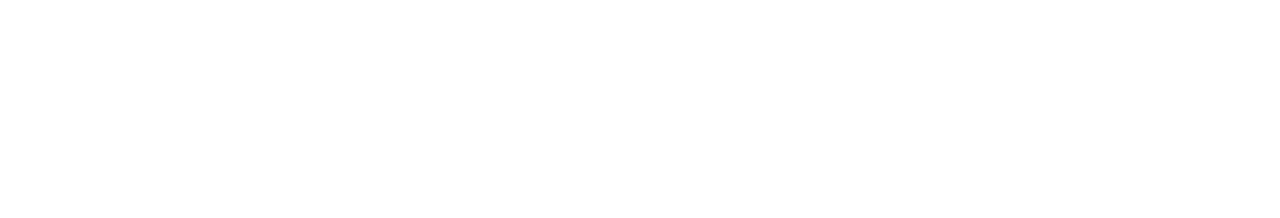
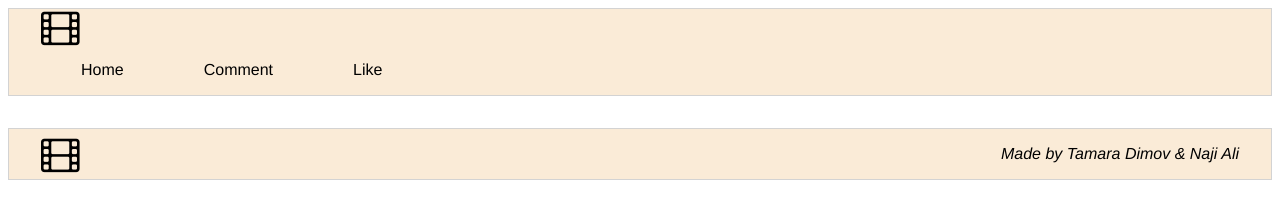
Before and after one commit to TamaraDimov/GROUP-CAPSTONE-PROJECT, a website built with webpack: page src/index.html in a window 1280 px wide. Built offline with nearby package versions, Linux system fonts and the light colour scheme.

Commit message:
add header and footer

```diff
--- a/src/index.html
+++ b/src/index.html
@@ -3,7 +3,29 @@
   <head>
     <meta charset="UTF-8" />
     <meta name="viewport" content="width=device-width, initial-scale=1.0" />
-    <title>XX</title>
+    <link
+      rel="stylesheet"
+      href="https://cdnjs.cloudflare.com/ajax/libs/font-awesome/4.7.0/css/font-awesome.min.css"
+    />
+    <title>capstone project module 2</title>
   </head>
-  <body></body>
+  <body>
+    <header>
+      <nav class="nav">
+        <i class="fa fa-film" style="font-size: 36px"></i>
+        <ul>
+          <li><a href="#">Home</a></li>
+          <li><a href="#">Comment</a></li>
+          <li><a href="#">Like</a></li>
+        </ul>
+      </nav>
+    </header>
+    <section class="main">
+      <ul class="movies"></ul>
+    </section>
+    <footer>
+      <i class="fa fa-film" style="font-size: 36px"></i>
+      <p>Made by Tamara Dimov & Naji Ali</p>
+    </footer>
+  </body>
 </html>
--- a/src/style.css
+++ b/src/style.css
@@ -0,0 +1,38 @@
+* {
+  font-family: 'Franklin Gothic Medium', 'Arial Narrow', Arial, sans-serif;
+}
+
+header,
+footer {
+  display: flex;
+  align-items: center;
+  justify-content: space-between;
+  border: 1px solid #d3d3d3;
+  padding: 0 2rem;
+  background-color: antiquewhite;
+}
+
+footer {
+  font-style: italic;
+}
+li > a {
+  text-decoration: none;
+  color: black;
+  list-style: none;
+}
+
+li > a:hover {
+  font-size: large;
+}
+
+ul {
+  list-style: none;
+  display: flex;
+  justify-content: flex-end;
+  gap: 5rem;
+}
+
+#logo {
+  width: 50px;
+  height: auto;
+}
```
Also changed, not shown: dist/index.html, dist/main.js.
